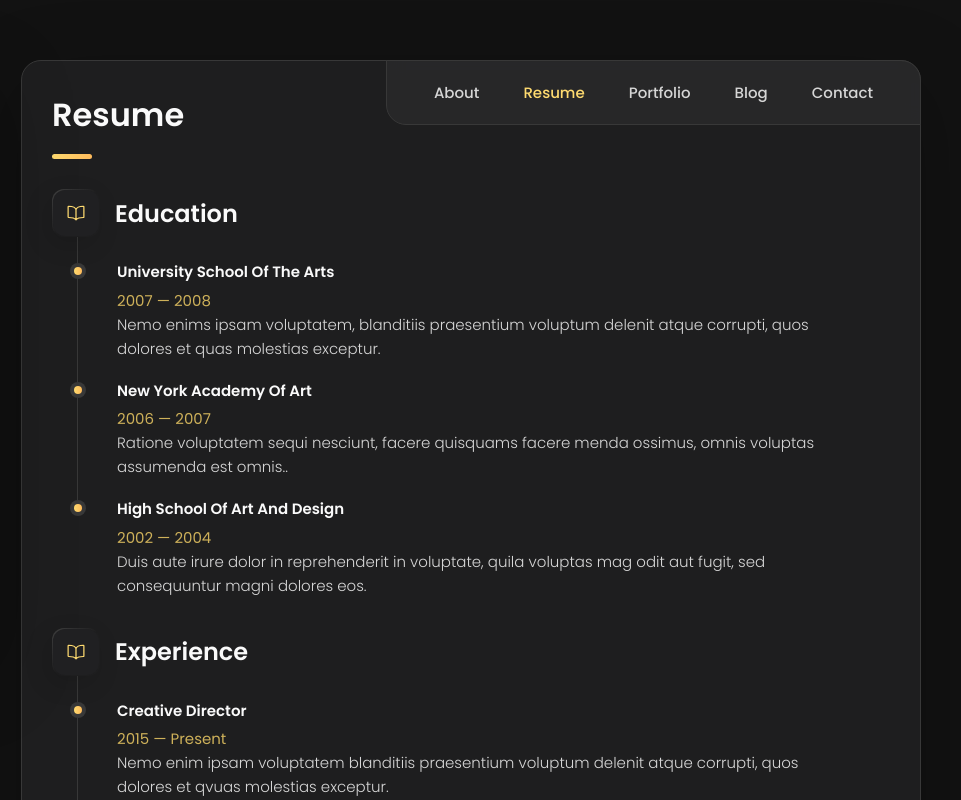
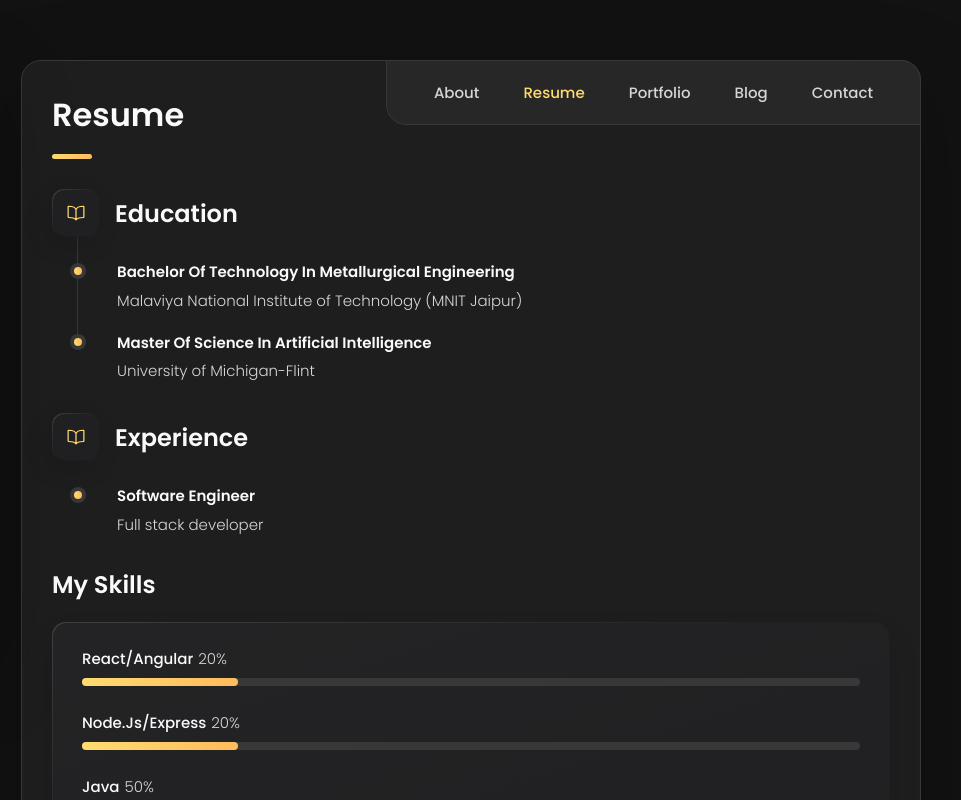
Before and after one commit to venkatrepaka-umich/repakave-portfolio, a plain HTML site: page index.html in a window 1280 px wide. Both pictures are taken after a click on the button "Resume". Shown: the top 800 px of the page, 319-1280 px from the left. Drawn offline with nearby package versions, Linux system fonts and the light colour scheme.

Commit message:
Portfolio Personalization: Resume updates

```diff
--- a/index.html
+++ b/index.html
@@ -393,41 +393,20 @@
 
             <li class="timeline-item">
 
-              <h4 class="h4 timeline-item-title">University school of the arts</h4>
-
-              <span>2007 — 2008</span>
+              <h4 class="h4 timeline-item-title">Bachelor of Technology in Metallurgical Engineering</h4>
 
               <p class="timeline-text">
-                Nemo enims ipsam voluptatem, blanditiis praesentium voluptum delenit atque corrupti, quos dolores et
-                quas molestias
-                exceptur.
+                Malaviya National Institute of Technology (MNIT Jaipur)
               </p>
 
             </li>
 
             <li class="timeline-item">
 
-              <h4 class="h4 timeline-item-title">New york academy of art</h4>
-
-              <span>2006 — 2007</span>
+              <h4 class="h4 timeline-item-title">Master of Science in Artificial Intelligence</h4>
 
               <p class="timeline-text">
-                Ratione voluptatem sequi nesciunt, facere quisquams facere menda ossimus, omnis voluptas assumenda est
-                omnis..
-              </p>
-
-            </li>
-
-            <li class="timeline-item">
-
-              <h4 class="h4 timeline-item-title">High school of art and design</h4>
-
-              <span>2002 — 2004</span>
-
-              <p class="timeline-text">
-                Duis aute irure dolor in reprehenderit in voluptate, quila voluptas mag odit aut fugit, sed consequuntur
-                magni dolores
-                eos.
+                University of Michigan-Flint
               </p>
 
             </li>
@@ -450,42 +429,10 @@
 
             <li class="timeline-item">
 
-              <h4 class="h4 timeline-item-title">Creative director</h4>
-
-              <span>2015 — Present</span>
+              <h4 class="h4 timeline-item-title">Software Engineer</h4>
 
               <p class="timeline-text">
-                Nemo enim ipsam voluptatem blanditiis praesentium voluptum delenit atque corrupti, quos dolores et qvuas
-                molestias
-                exceptur.
-              </p>
-
-            </li>
-
-            <li class="timeline-item">
-
-              <h4 class="h4 timeline-item-title">Art director</h4>
-
-              <span>2013 — 2015</span>
-
-              <p class="timeline-text">
-                Nemo enims ipsam voluptatem, blanditiis praesentium voluptum delenit atque corrupti, quos dolores et
-                quas molestias
-                exceptur.
-              </p>
-
-            </li>
-
-            <li class="timeline-item">
-
-              <h4 class="h4 timeline-item-title">Web designer</h4>
-
-              <span>2010 — 2013</span>
-
-              <p class="timeline-text">
-                Nemo enims ipsam voluptatem, blanditiis praesentium voluptum delenit atque corrupti, quos dolores et
-                quas molestias
-                exceptur.
+                Full stack developer
               </p>
 
             </li>
@@ -503,12 +450,12 @@
             <li class="skills-item">
 
               <div class="title-wrapper">
-                <h5 class="h5">Web design</h5>
-                <data value="80">80%</data>
+                <h5 class="h5">React/Angular</h5>
+                <data value="20">20%</data>
               </div>
 
               <div class="skill-progress-bg">
-                <div class="skill-progress-fill" style="width: 80%;"></div>
+                <div class="skill-progress-fill" style="width: 20%;"></div>
               </div>
 
             </li>
@@ -516,12 +463,12 @@
             <li class="skills-item">
 
               <div class="title-wrapper">
-                <h5 class="h5">Graphic design</h5>
-                <data value="70">70%</data>
+                <h5 class="h5">Node.js/Express</h5>
+                <data value="20">20%</data>
               </div>
 
               <div class="skill-progress-bg">
-                <div class="skill-progress-fill" style="width: 70%;"></div>
+                <div class="skill-progress-fill" style="width: 20%;"></div>
               </div>
 
             </li>
@@ -529,12 +476,12 @@
             <li class="skills-item">
 
               <div class="title-wrapper">
-                <h5 class="h5">Branding</h5>
-                <data value="90">90%</data>
+                <h5 class="h5">Java</h5>
+                <data value="50">50%</data>
               </div>
 
               <div class="skill-progress-bg">
-                <div class="skill-progress-fill" style="width: 90%;"></div>
+                <div class="skill-progress-fill" style="width: 50%;"></div>
               </div>
 
             </li>
@@ -542,12 +489,12 @@
             <li class="skills-item">
 
               <div class="title-wrapper">
-                <h5 class="h5">WordPress</h5>
-                <data value="50">50%</data>
+                <h5 class="h5">AWS</h5>
+                <data value="10">10%</data>
               </div>
 
               <div class="skill-progress-bg">
-                <div class="skill-progress-fill" style="width: 50%;"></div>
+                <div class="skill-progress-fill" style="width: 10%;"></div>
               </div>
 
             </li>
```
